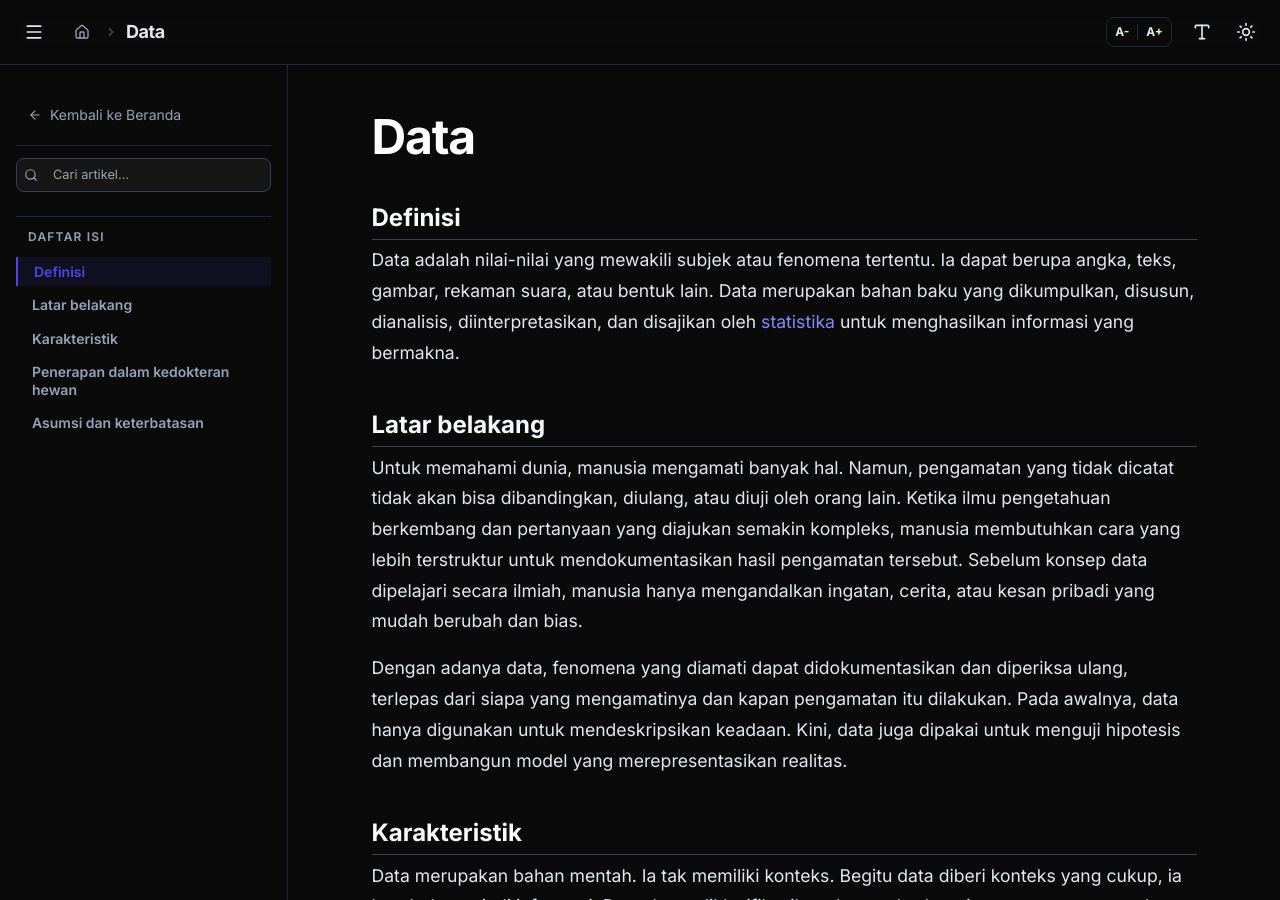
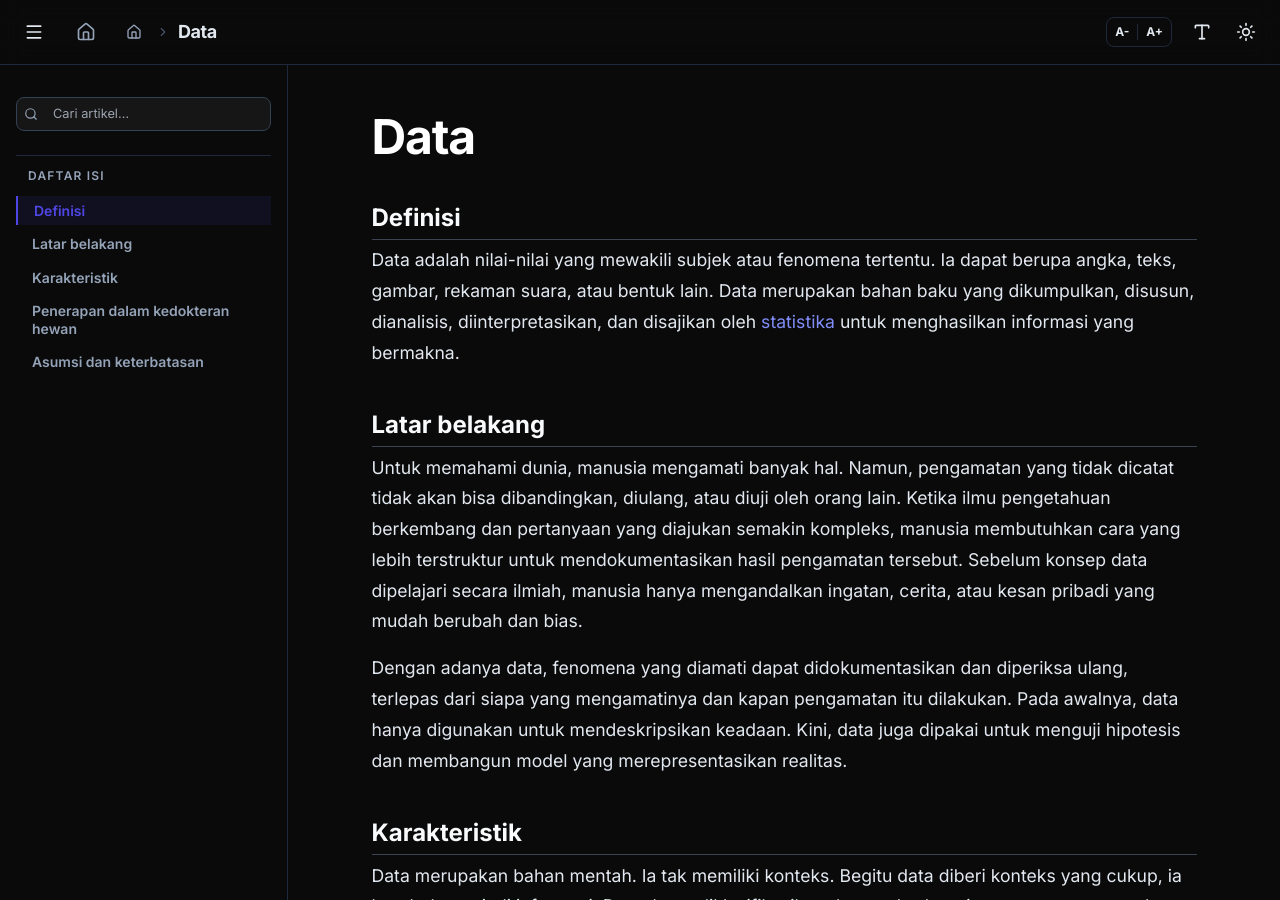
Before and after one commit to rianhs/ensiklopedia, a Jekyll site: the page built from artikel/data.md, in a window 1280 px wide and 900 px high. Built offline with Jekyll 4.4.1, drawn with Linux system fonts in a browser that asks for light colours; nearby versions of some CDN libraries; some web fonts are replaced.

Commit message:
Update default.html

```diff
--- a/_layouts/default.html
+++ b/_layouts/default.html
@@ -424,6 +424,11 @@
         <button id="toggleSidebar" class="p-2 hover:bg-slate-100 dark:hover:bg-slate-800 rounded-lg transition" title="Toggle Sidebar">
           <i data-lucide="menu" class="w-5 h-5"></i>
         </button>
+        {% unless page.url == '/' or page.url == '/index.html' %}
+        <a href="{{ site.baseurl }}/" class="p-2 hover:bg-slate-100 dark:hover:bg-slate-800 rounded-lg transition text-slate-500 dark:text-slate-400 hover:text-brand dark:hover:text-brand" title="Beranda">
+          <i data-lucide="house" class="w-5 h-5"></i>
+        </a>
+        {% endunless %}
         <div class="hidden md:flex items-center gap-2 text-sm">
           {% unless page.url == '/' or page.url == '/index.html' %}
           <a href="{{ site.baseurl }}/" class="p-1.5 hover:bg-slate-100 dark:hover:bg-slate-800 rounded-lg transition text-slate-500 dark:text-slate-400 hover:text-brand dark:hover:text-brand" title="Kembali ke Beranda">
@@ -456,15 +461,6 @@
     <!-- SIDEBAR -->
     <aside id="sidebar" class="fixed inset-y-0 left-0 z-30 w-72 bg-[#f5f0e8] dark:bg-[#0a0a0a] border-r border-slate-200 dark:border-slate-800 pt-20 overflow-y-auto transform -translate-x-full lg:translate-x-0 lg:sticky lg:top-0 lg:h-[calc(100vh-64px)] lg:pt-8">
       <nav class="px-4 pb-10">
-
-        <!-- Kembali ke beranda -->
-        {% unless page.url == '/' or page.url == '/index.html' %}
-        <a href="{{ site.baseurl }}/" class="flex items-center gap-2 px-3 py-2 mb-3 text-sm text-slate-500 dark:text-slate-400 hover:text-brand dark:hover:text-brand transition-colors group">
-          <i data-lucide="arrow-left" class="w-3.5 h-3.5 transition-transform group-hover:-translate-x-0.5"></i>
-          <span>Kembali ke Beranda</span>
-        </a>
-        <div class="border-t border-slate-200 dark:border-slate-800 mb-3"></div>
-        {% endunless %}
 
         <!-- SEARCH BOX -->
         <!-- search.json harus ada di root repo. Lihat instruksi di bawah. -->
```
